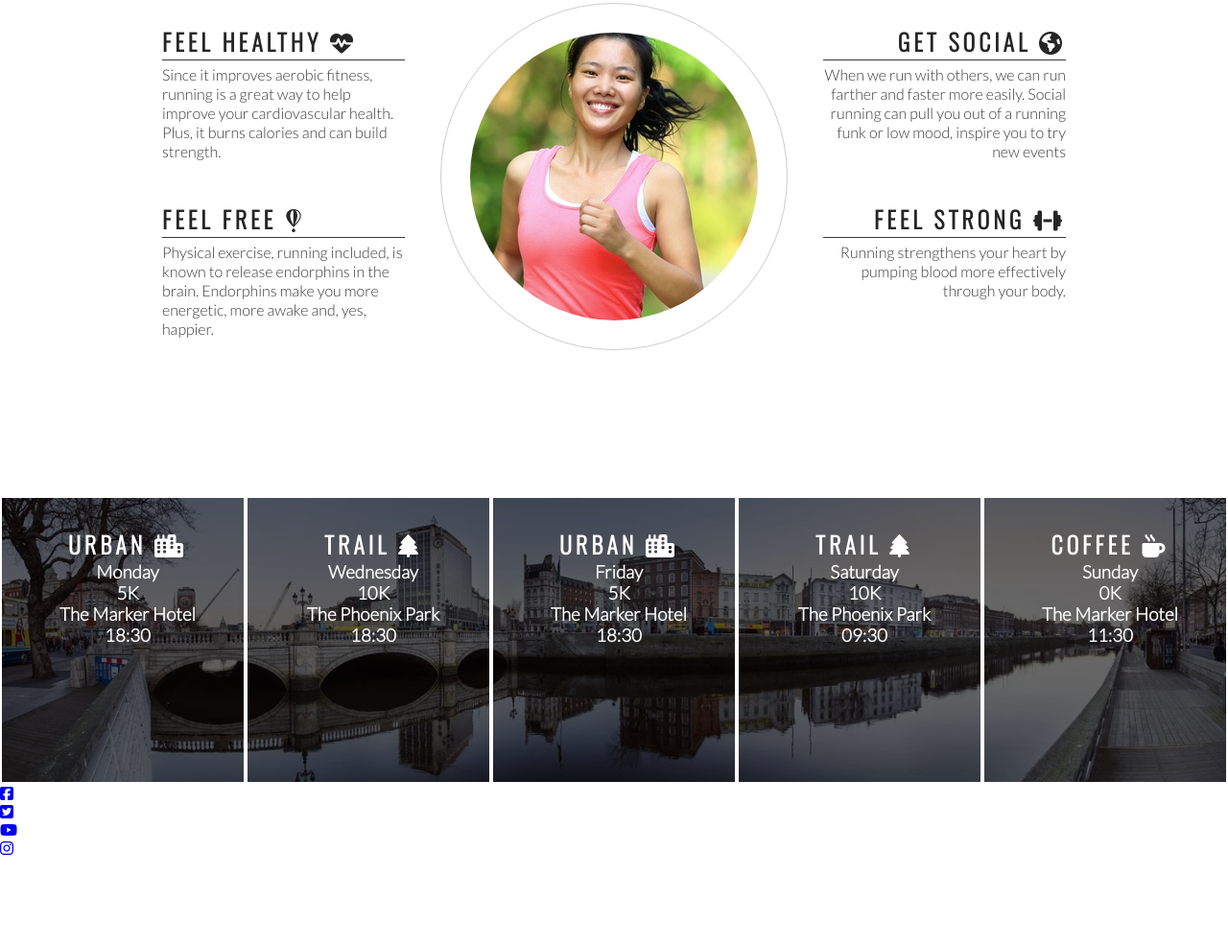
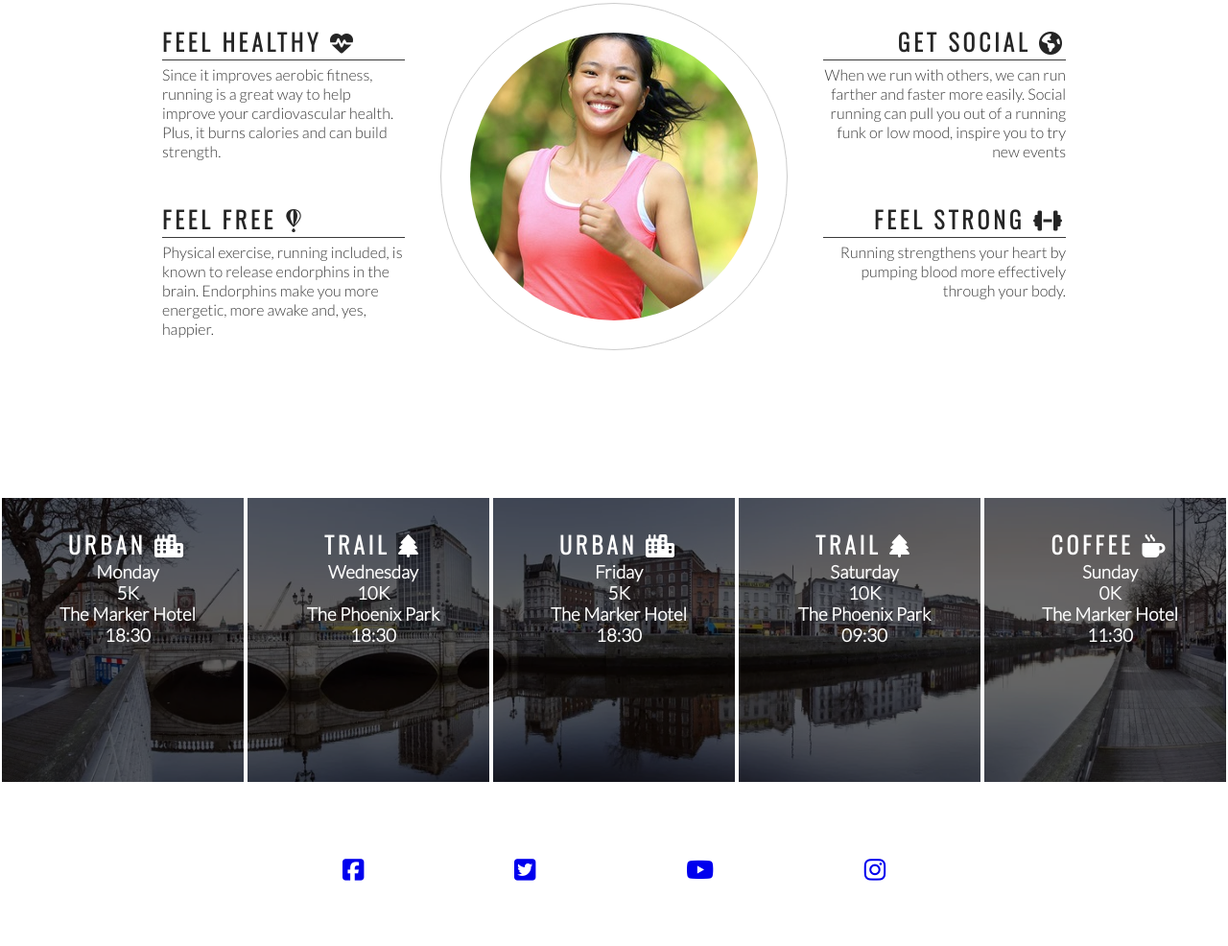
Before and after one commit to 01-turgut/Runners-home, a plain HTML site: page index.html in a window 1280 px wide. Shown: the part 778-1764 px from the top of the page at 96% size. Before the commit the page ends 1671 px from the top, so only its background shows below. Drawn offline with nearby package versions, Linux system fonts and the light colour scheme.

Commit message:
Add style to footer social media icons

```diff
--- a/assets/CSS/style.css
+++ b/assets/CSS/style.css
@@ -219,3 +219,22 @@ hr {
 #times h2 {
     color: white;
 }
+
+footer {
+    height: 150px;
+}
+
+.social-networks {
+    text-align: center;
+}
+
+.social-networks > li {
+    display: inline;
+}
+
+.social-networks i {
+    font-size: 160%;
+    margin: 1%;
+    padding: 5%;
+    color: 3a3a3a;
+}
--- a/index.html
+++ b/index.html
@@ -135,7 +135,7 @@
 
     </section>
     <footer>
-        <ul>
+        <ul class="social-networks">
             <li>
               <a href="https://facebook.com" target="_blank" rel="noopener" aria-label="Visit our Facebook page (opens in a new tab)"><i class="fab fa-facebook-square"></i></a>
             </li>
```
